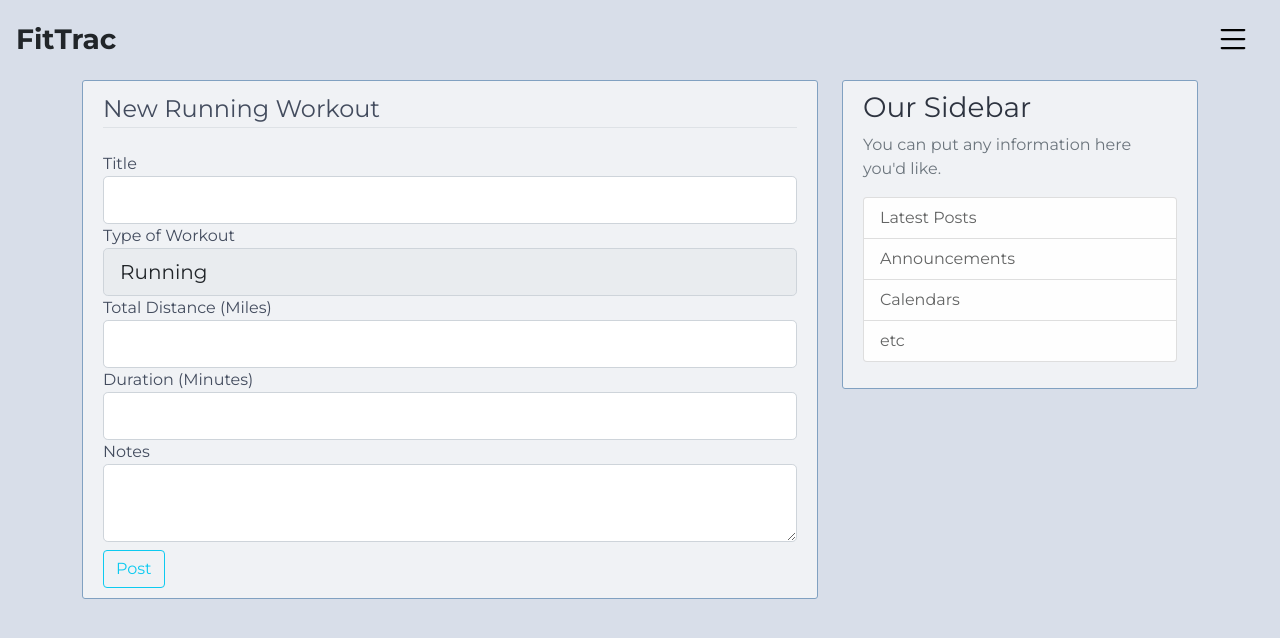
After one commit to nevarezomar/capstone, a Flask app: page /workout/new_running in a window 1280 px wide. The commit adds this page. Shown: the top 638 px of the page. Run offline with Flask 2, Linux system fonts and the light colour scheme; a user stored in the database is signed in.

Commit message:
Added support for running, biking, and rowing work

```diff
--- a/application/templates/base.html
+++ b/application/templates/base.html
@@ -67,7 +67,7 @@
           </div>
           {% if current_user.is_authenticated %}
             <div class="col-12 col-sm-4 mt-4">
-              <a class="row text-decoration-non" href="{{ url_for('workouts.new_workout') }}">
+              <a class="row text-decoration-non" href="{{ url_for('workouts.workout_choice') }}">
                 <div class="col-2 col-sm-8 mb-4">
                   <img src="static/FitTracPictures/New-Workout-3.jpg"
                   alt="New Workout" class="img-fluid" width="663" height="994" Loading="lazy">
--- a/application/templates/errors/500.html
+++ b/application/templates/errors/500.html
@@ -2,6 +2,6 @@
 {% block content%}
     <div class="content-section">
         <h1>Something Went Wrong (500)</h1>
-        <p>We're experiencing some truoble on our end. Please try again.</p>
+        <p>We're experiencing some trouble on our end. Please try again.</p>
     </div>
 {% endblock content %}
--- a/application/templates/landing_page.html
+++ b/application/templates/landing_page.html
@@ -58,7 +58,7 @@
           </div>
           {% if current_user.is_authenticated %}
             <div class="col-12 col-sm-4 mt-4">
-              <a class="row text-decoration-non" href="{{ url_for('workouts.new_workout') }}">
+              <a class="row text-decoration-non" href="{{ url_for('workouts.workout_choice') }}">
                 <div class="col-2 col-sm-8 mb-4">
                   <img src="static/FitTracPictures/New-Workout-3.jpg"
                   alt="New Workout" class="img-fluid" width="663" height="994" Loading="lazy">
--- /dev/null
+++ b/application/templates/new_running_workout.html
@@ -0,0 +1,84 @@
+{% extends "base.html" %}
+{% block content %}
+    <div class="content-section">
+        <form method="POST" action="#">
+            {{ form.hidden_tag() }}
+            <fieldset class="form-group">
+                <legend class="border-bottom mb-4">{{ legend }}</legend>
+                <div class="form-group">
+                    {{ form.title.label(class="form-control-label") }}
+                    {% if form.title.errors %}
+                        {{ form.title(class="form-control form-control-lg is-invalid") }}
+                        <div class="invalid-feedback">
+                            {% for error in form.title.errors %}
+                                <span>{{ error }}</span>
+                            {% endfor %}
+                        </div>
+                    {% else %}
+                        {{ form.title(class="form-control form-control-lg") }}
+                    {% endif %}
+                </div>
+                <div class="form-group">
+                    {{ form.type_of.label(class="form-control-label") }}
+                    {% if form.type_of.errors %}
+                        <select class="form-control form-control-lg" id="type_of" name="type_of" readonly>
+                        <option value="Running">Running</option>
+                        </select>
+                        <div class="invalid-feedback">
+                            {% for error in form.type_of.errors %}
+                                <span>{{ error }}</span>
+                            {% endfor %}
+                        </div>
+                    {% else %}
+                        <select class="form-control form-control-lg" id="type_of" name="type_of" readonly>
+                        <option value="Running">Running</option>
+                        </select>
+                    {% endif %}
+                </div>
+                <div class="form-group">
+                    {{ form.total_distance.label(class="form-control-label") }}
+                    {% if form.total_distance.errors %}
+                        {{ form.total_distance(class="form-control form-control-lg is-invalid") }}
+                        <div class="invalid-feedback">
+                            {% for error in form.total_distance.errors %}
+                                <span>{{ error }}</span>
+                            {% endfor %}
+                        </div>
+                    {% else %}
+                        {{ form.total_distance(class="form-control form-control-lg") }}
+                    {% endif %}
+                </div>
+                <div class="form-group">
+                    {{ form.total_duration.label(class="form-control-label") }}
+                    {% if form.total_duration.errors %}
+                        {{ form.total_duration(class="form-control form-control-lg is-invalid") }}
+                        <div class="invalid-feedback">
+                            {% for error in form.total_duration.errors %}
+                                <span>{{ error }}</span>
+                            {% endfor %}
+                        </div>
+                    {% else %}
+                        {{ form.total_duration(class="form-control form-control-lg") }}
+                    {% endif %}
+                </div>
+                <div class="form-group">
+                    {{ form.content.label(class="form-control-label") }}
+                    {% if form.content.errors %}
+                        {{ form.content(class="form-control form-control-lg is-invalid") }}
+                        <div class="invalid-feedback">
+                            {% for error in form.content.errors %}
+                                <span>{{ error }}</span>
+                            {% endfor %}
+                        </div>
+                    {% else %}
+                        {{ form.content(class="form-control form-control-lg") }}
+                    {% endif %}
+                </div>
+            </fieldset>
+            <div class="form-group">
+                {{ form.submit(class="btn btn-outline-info mt-2") }}
+            </div>
+        </form>
+    </div>
+
+{% endblock content%}
--- a/application/workouts/forms.py
+++ b/application/workouts/forms.py
@@ -2,10 +2,10 @@
 from wtforms import StringField, SubmitField, TextAreaField, SelectField, IntegerField, DecimalField, DateTimeField
 from wtforms.validators import DataRequired
 
-class WorkoutFrom(FlaskForm):
+class LiftingWorkoutForm(FlaskForm):
     title = StringField('Title', validators=[DataRequired()])
     lifting_movement = StringField('Lifting Movement', validators=[DataRequired()])
-    type_of = SelectField('Type of Workout', choices=['Weight Lifting', 'Bike', 'Rower', 'Running'], validators=[DataRequired()])
+    type_of = SelectField('Type of Workout', choices=['Weight Lifting', 'Biking', 'Rowing', 'Running'])
     num_sets = IntegerField('Number of Sets')
     num_reps = IntegerField('Number of Reps')
     weight = DecimalField('Weight')
@@ -14,6 +14,34 @@
     content = TextAreaField('Notes')
     submit = SubmitField('Post')
 
-class Workout_ChoiceFrom(FlaskForm):
-    type_of = SelectField('Type of Workout', choices=['Weight Lifting', 'Bike', 'Rower', 'Running'], validators=[DataRequired()])
+class RowingWorkoutForm(FlaskForm):
+    title = StringField('Title', validators=[DataRequired()])
+    type_of = SelectField('Type of Workout', choices=['Weight Lifting', 'Biking', 'Rowing', 'Running'])
+    total_duration = DecimalField('Duration (Minutes)', validators=[DataRequired()])
+    stroke_rate = DecimalField('Average Number of Strokes per Minute', validators=[DataRequired()])
+    total_distance = DecimalField('Total Distance (Meters)', validators=[DataRequired()])
+    workout_date = DateTimeField('Enter Date of Workout')
+    content = TextAreaField('Notes')
+    submit = SubmitField('Post')
+
+class RunningWorkoutForm(FlaskForm):
+    title = StringField('Title', validators=[DataRequired()])
+    type_of = SelectField('Type of Workout', choices=['Weight Lifting', 'Biking', 'Rowing', 'Running'])
+    total_distance = DecimalField('Total Distance (Miles)', validators=[DataRequired()])
+    total_duration = DecimalField('Duration (Minutes)', validators=[DataRequired()])
+    workout_date = DateTimeField('Enter Date of Workout')
+    content = TextAreaField('Notes')
+    submit = SubmitField('Post')
+
+class BikingWorkoutForm(FlaskForm):
+    title = StringField('Title', validators=[DataRequired()])
+    type_of = SelectField('Type of Workout', choices=['Weight Lifting', 'Biking', 'Rowing', 'Running'])
+    total_distance = DecimalField('Total Distance (Miles)', validators=[DataRequired()])
+    total_duration = DecimalField('Duration (Minutes)', validators=[DataRequired()])
+    workout_date = DateTimeField('Enter Date of Workout')
+    content = TextAreaField('Notes')
+    submit = SubmitField('Post')
+
+class Workout_ChoiceForm(FlaskForm):
+    type_of = SelectField('Type of Workout', choices=['Weight Lifting', 'Biking', 'Rowing', 'Running'])
     submit = SubmitField('Next')
--- a/application/workouts/routes.py
+++ b/application/workouts/routes.py
@@ -3,37 +3,88 @@
 from flask_login import current_user, login_required
 from application import db
 from application.models import Workout
-from application.workouts.forms import WorkoutFrom, Workout_ChoiceFrom
+from application.workouts.forms import (LiftingWorkoutForm, RunningWorkoutForm,
+                                        RowingWorkoutForm, BikingWorkoutForm, Workout_ChoiceForm)
 
 workouts = Blueprint('workouts', __name__)
 
 @workouts.route("/workout/workout_choice", methods=['GET', 'POST'])
 @login_required
 def workout_choice():
-    form = Workout_ChoiceFrom()
+    form = Workout_ChoiceForm()
     if form.validate_on_submit():
         type_of = form.type_of.data
-        print("inside validation form")
-        return render_template('new_workout.html', title='New Workout', form=form, legend='New Workout', type_of=type_of)
-    print("inside validation form")
+        if type_of=='Weight Lifting':
+            return redirect(url_for('workouts.new_lifting_workout'))
+        elif type_of=='Running':
+            return redirect(url_for('workouts.new_running_workout'))
+        elif type_of=='Rowing':
+            return redirect(url_for('workouts.new_rowing_workout'))
+        elif type_of=='Biking':
+            return redirect(url_for('workouts.new_biking_workout'))
     return render_template('workout_choice.html', form=form, title='Workout Type')
 
 
-
-
-@workouts.route("/workout/new", methods=['GET', 'POST'])
+@workouts.route("/workout/new_lifting", methods=['GET', 'POST'])
 @login_required
-def new_workout():
-    form = WorkoutFrom()
+def new_lifting_workout():
+    form = LiftingWorkoutForm()
     if form.validate_on_submit():
-        workout = Workout(title=form.title.data, lifting_movement = form.lifting_movement.data,
-            type_of = form.type_of.data, num_sets=form.num_sets.data, num_reps=form.num_sets.data, weight=form.weight.data,
+        workout = Workout(title=form.title.data, lifting_movement=form.lifting_movement.data,
+            type_of='Weight Lifting', num_sets=form.num_sets.data, num_reps=form.num_sets.data, weight=form.weight.data,
             rest_time=form.rest_time.data, workout_date=form.workout_date.data, content=form.content.data, member=current_user)
         db.session.add(workout)
         db.session.commit()
         flash('Your workout has been created!', 'success')
         return redirect(url_for('main.home'))
-    return render_template('new_workout.html', title='New Workout', form=form, legend='New Workout')
+    return render_template('new_lifting_workout.html', title='New Weight Lifting Workout', form=form, legend='New Weight Lifting Workout')
+
+@workouts.route("/workout/new_running", methods=['GET', 'POST'])
+@login_required
+def new_running_workout():
+    form = RunningWorkoutForm()
+    if form.validate_on_submit():
+        pace = form.total_duration.data / form.total_distance.data
+        workout = Workout(title=form.title.data,type_of='Running',
+        total_distance=form.total_distance.data, total_duration=form.total_duration.data,
+        workout_date=form.workout_date.data, pace=pace, content=form.content.data, member=current_user)
+        db.session.add(workout)
+        db.session.commit()
+        flash('Your workout has been created!', 'success')
+        return redirect(url_for('main.home'))
+    return render_template('new_running_workout.html', title='New Running Workout', form=form, legend='New Running Workout')
+
+@workouts.route("/workout/new_rowing", methods=['GET', 'POST'])
+@login_required
+def new_rowing_workout():
+    form = RowingWorkoutForm()
+    if form.validate_on_submit():
+        pace = (form.total_duration.data / form.total_distance.data) * 500
+        total_strokes = int(form.stroke_rate.data*form.total_duration.data)
+        workout = Workout(title=form.title.data, type_of='Rowing',
+        total_distance=form.total_distance.data, total_duration=form.total_duration.data,
+        workout_date=form.workout_date.data, stroke_rate=form.stroke_rate.data, pace=pace,
+        total_strokes=total_strokes, content=form.content.data, member=current_user)
+        db.session.add(workout)
+        db.session.commit()
+        flash('Your workout has been created!', 'success')
+        return redirect(url_for('main.home'))
+    return render_template('new_rowing_workout.html', title='New Rowing Workout', form=form, legend='New Rowing Workout')
+
+@workouts.route("/workout/new_biking", methods=['GET', 'POST'])
+@login_required
+def new_biking_workout():
+    form = BikingWorkoutForm()
+    if form.validate_on_submit():
+        pace = form.total_duration.data / form.total_distance.data
+        workout = Workout(title=form.title.data,type_of='Biking',
+        total_distance=form.total_distance.data, total_duration=form.total_duration.data,
+        workout_date=form.workout_date.data, content=form.content.data, pace=pace, member=current_user)
+        db.session.add(workout)
+        db.session.commit()
+        flash('Your workout has been created!', 'success')
+        return redirect(url_for('main.home'))
+    return render_template('new_biking_workout.html', title='New Biking Workout', form=form, legend='New Biking Workout')
 
 @workouts.route("/workout/<int:workout_id>")
 @login_required
@@ -47,27 +98,95 @@
     workout = Workout.query.get_or_404(workout_id)
     if workout.member != current_user:
         abort(403)
-    form = WorkoutFrom()
-    if form.validate_on_submit():
-        workout.title = form.title.data
-        workout.lifting_movement = form.lifting_movement.data
-        workout.type_of = form.type_of.data
-        workout.num_sets = form.num_sets.data
-        workout.num_reps = form.num_reps.data
-        workout.weight = form.weight.data
-        workout.rest_time = form.rest_time.data
-        db.session.commit()
-        flash('Post has been updated!', 'success')
-        return redirect(url_for('workouts.workout', workout_id=workout.id))
-    elif request.method == 'GET':
-        form.title.data = workout.title
-        form.lifting_movement.data = workout.lifting_movement
-        form.type_of.data = workout.type_of
-        form.num_sets.data = workout.num_sets
-        form.num_reps.data = workout.num_reps
-        form.weight.data = workout.weight
-        form.rest_time.data = workout.rest_time
-    return render_template('new_workout.html', title='Update Workout', form=form, legend='Update Workout')
+    type_of = workout.type_of
+    if type_of == 'Weight Lifting':
+        form = LiftingWorkoutForm()
+        if form.validate_on_submit():
+            workout.title = form.title.data
+            workout.lifting_movement = form.lifting_movement.data
+            workout.type_of = form.type_of.data
+            workout.num_sets = form.num_sets.data
+            workout.num_reps = form.num_reps.data
+            workout.weight = form.weight.data
+            workout.rest_time = form.rest_time.data
+            workout.content = form.content.data
+            db.session.commit()
+            flash('Post has been updated!', 'success')
+            return redirect(url_for('workouts.workout', workout_id=workout.id))
+        elif request.method == 'GET':
+            form.title.data = workout.title
+            form.lifting_movement.data = workout.lifting_movement
+            form.type_of.data = workout.type_of
+            form.num_sets.data = workout.num_sets
+            form.num_reps.data = workout.num_reps
+            form.weight.data = workout.weight
+            form.rest_time.data = workout.rest_time
+            form.content.data = workout.content
+        return render_template('new_lifting_workout.html', title='Update Workout', form=form, legend='Update Workout')
+    elif type_of == 'Running':
+        form = RunningWorkoutForm()
+        if form.validate_on_submit():
+            workout.title = form.title.data
+            workout.type_of = form.type_of.data
+            workout.total_distance = form.total_distance.data
+            workout.total_duration = form.total_duration.data
+            pace = form.total_duration.data / form.total_distance.data
+            workout.pace = pace
+            workout.content = form.content.data
+            db.session.commit()
+            flash('Post has been updated!', 'success')
+            return redirect(url_for('workouts.workout', workout_id=workout.id))
+        elif request.method == 'GET':
+            form.title.data = workout.title
+            form.type_of.data = workout.type_of
+            form.total_distance.data = workout.total_distance
+            form.total_duration.data = workout.total_duration
+            form.content.data = workout.content
+        return render_template('new_running_workout.html', title='Update Workout', form=form, legend='Update Workout')
+    elif type_of == 'Rowing':
+        form = RowingWorkoutForm()
+        if form.validate_on_submit():
+            workout.title = form.title.data
+            workout.type_of = form.type_of.data
+            workout.total_distance = form.total_distance.data
+            workout.total_duration = form.total_duration.data
+            workout.stroke_rate = form.stroke_rate.data
+            pace = (form.total_duration.data / form.total_distance.data) * 500
+            total_strokes = int(form.stroke_rate.data*form.total_duration.data)
+            workout.pace = pace
+            workout.total_strokes = total_strokes
+            workout.content = form.content.data
+            db.session.commit()
+            flash('Post has been updated!', 'success')
+            return redirect(url_for('workouts.workout', workout_id=workout.id))
+        elif request.method == 'GET':
+            form.title.data = workout.title
+            form.type_of.data = workout.type_of
+            form.total_distance.data = workout.total_distance
+            form.total_duration.data = workout.total_duration
+            form.stroke_rate.data = workout.stroke_rate
+            form.content.data = workout.content
+        return render_template('new_rowing_workout.html', title='Update Workout', form=form, legend='Update Workout')
+    elif type_of == 'Biking':
+        form = BikingWorkoutForm()
+        if form.validate_on_submit():
+            pace = form.total_duration.data / form.total_distance.data
+            workout.pace = pace
+            workout.title = form.title.data
+            workout.type_of = form.type_of.data
+            workout.total_distance = form.total_distance.data
+            workout.total_duration = form.total_duration.data
+            workout.content = form.content.data
+            db.session.commit()
+            flash('Post has been updated!', 'success')
+            return redirect(url_for('workouts.workout', workout_id=workout.id))
+        elif request.method == 'GET':
+            form.title.data = workout.title
+            form.type_of.data = workout.type_of
+            form.total_distance.data = workout.total_distance
+            form.total_duration.data = workout.total_duration
+            form.content.data = workout.content
+        return render_template('new_biking_workout.html', title='Update Workout', form=form, legend='Update Workout')
 
 @workouts.route("/workout/<int:workout_id>/delete", methods=['POST'])
 @login_required
```
Also changed, not shown: application/models.py (+7 -2 lines), application/templates/new_biking_workout.html (added, +84 -0 lines), application/templates/new_lifting_workout.html (added, +123 -0 lines), application/templates/new_rowing_workout.html (renamed from application/templates/new_workout.html, +21 -48 lines), application/templates/workout.html (+25 -5 lines), application/templates/workout_choice.html (+6 -4 lines), application/new_site.db.
